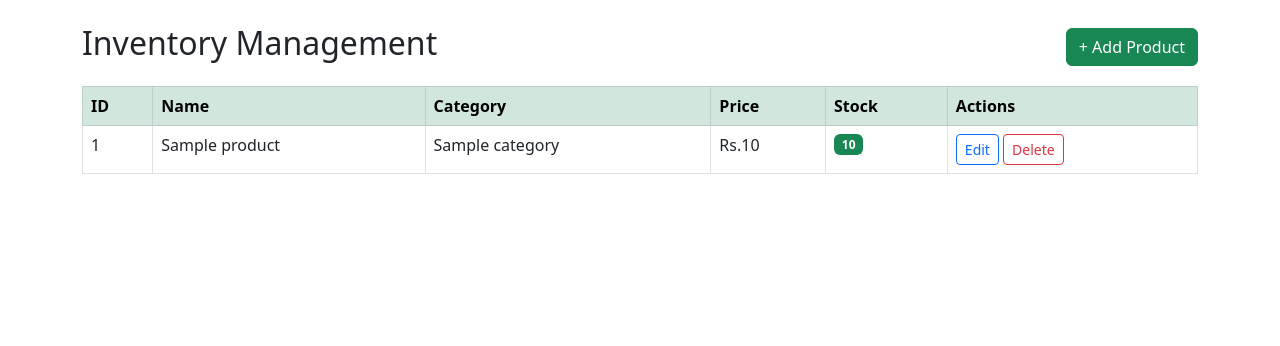
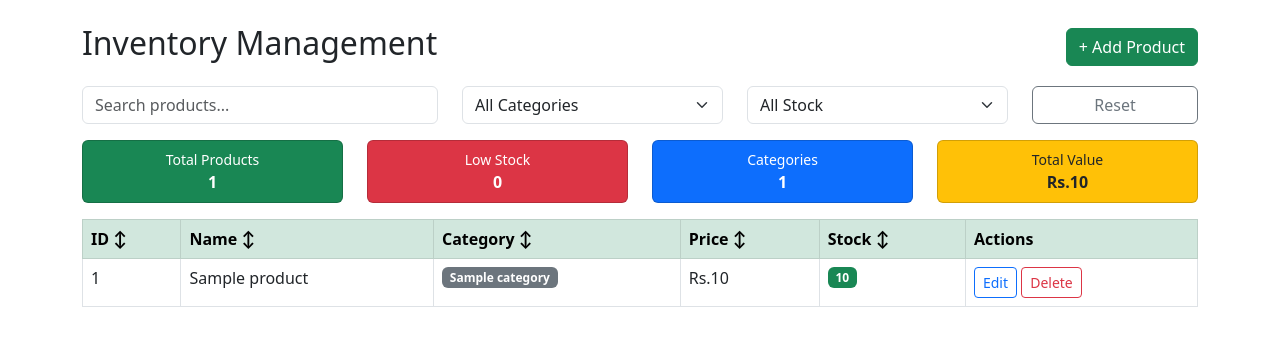
Before and after one commit to elamathi6-bot/grocery-system, a Python web app: template app/templates/inventory.html in a window 1280 px wide. Shown: the part 80-426 px from the top of the page. Run offline with Jinja, Linux system fonts and the light colour scheme; the template is opened without the code that fills it: most values are stand-ins (such as "Sample title", 1, 10 or a date in 2020).

Commit message:
Add search filter and sort to inventory

```diff
--- a/app/routes/inventory.py
+++ b/app/routes/inventory.py
@@ -9,7 +9,8 @@ inventory_bp = Blueprint('inventory', __name__, url_prefix='/inventory')
 @login_required
 def index():
     products = Product.query.all()
-    return render_template('inventory.html', products=products)
+    categories = list(set([p.category for p in products if p.category]))
+    return render_template('inventory.html', products=products, categories=categories)
 
 @inventory_bp.route('/api/products', methods=['GET'])
 @login_required
--- a/app/templates/inventory.html
+++ b/app/templates/inventory.html
@@ -4,16 +4,77 @@
   <h2>Inventory Management</h2>
   <button class="btn btn-success" data-bs-toggle="modal" data-bs-target="#addProductModal">+ Add Product</button>
 </div>
-<table class="table table-hover table-bordered">
+
+<!-- Search & Filter Bar -->
+<div class="row mb-3">
+  <div class="col-md-4">
+    <input type="text" id="searchInput" class="form-control" placeholder="Search products...">
+  </div>
+  <div class="col-md-3">
+    <select id="categoryFilter" class="form-select">
+      <option value="">All Categories</option>
+      {% for cat in categories %}
+      <option value="{{ cat }}">{{ cat }}</option>
+      {% endfor %}
+    </select>
+  </div>
+  <div class="col-md-3">
+    <select id="stockFilter" class="form-select">
+      <option value="">All Stock</option>
+      <option value="low">Low Stock (less than 10)</option>
+      <option value="ok">In Stock</option>
+    </select>
+  </div>
+  <div class="col-md-2">
+    <button class="btn btn-outline-secondary w-100" onclick="resetFilters()">Reset</button>
+  </div>
+</div>
+
+<!-- Stats Row -->
+<div class="row mb-3">
+  <div class="col-md-3">
+    <div class="card bg-success text-white text-center p-2">
+      <small>Total Products</small>
+      <strong>{{ products|length }}</strong>
+    </div>
+  </div>
+  <div class="col-md-3">
+    <div class="card bg-danger text-white text-center p-2">
+      <small>Low Stock</small>
+      <strong>{{ products|selectattr('stock_quantity', 'lt', 10)|list|length }}</strong>
+    </div>
+  </div>
+  <div class="col-md-3">
+    <div class="card bg-primary text-white text-center p-2">
+      <small>Categories</small>
+      <strong>{{ categories|length }}</strong>
+    </div>
+  </div>
+  <div class="col-md-3">
+    <div class="card bg-warning text-dark text-center p-2">
+      <small>Total Value</small>
+      <strong>Rs.{{ "%.0f"|format(products|sum(attribute='price')) }}</strong>
+    </div>
+  </div>
+</div>
+
+<table class="table table-hover table-bordered" id="productTable">
   <thead class="table-success">
-    <tr><th>ID</th><th>Name</th><th>Category</th><th>Price</th><th>Stock</th><th>Actions</th></tr>
+    <tr>
+      <th onclick="sortTable(0)" style="cursor:pointer">ID ↕</th>
+      <th onclick="sortTable(1)" style="cursor:pointer">Name ↕</th>
+      <th onclick="sortTable(2)" style="cursor:pointer">Category ↕</th>
+      <th onclick="sortTable(3)" style="cursor:pointer">Price ↕</th>
+      <th onclick="sortTable(4)" style="cursor:pointer">Stock ↕</th>
+      <th>Actions</th>
+    </tr>
   </thead>
-  <tbody>
+  <tbody id="productBody">
     {% for p in products %}
-    <tr id="row-{{ p.id }}">
+    <tr id="row-{{ p.id }}" data-category="{{ p.category }}" data-stock="{{ p.stock_quantity }}">
       <td>{{ p.id }}</td>
       <td>{{ p.name }}</td>
-      <td>{{ p.category }}</td>
+      <td><span class="badge bg-secondary">{{ p.category }}</span></td>
       <td>Rs.{{ p.price }}</td>
       <td>
         <span class="badge {% if p.stock_quantity < 10 %}bg-danger{% else %}bg-success{% endif %}">
@@ -28,13 +89,15 @@
     {% endfor %}
   </tbody>
 </table>
+
+<!-- Add Product Modal -->
 <div class="modal fade" id="addProductModal" tabindex="-1">
   <div class="modal-dialog">
     <div class="modal-content">
-      <div class="modal-header"><h5 class="modal-title">Add New Product</h5></div>
+      <div class="modal-header bg-success text-white"><h5 class="modal-title">Add New Product</h5></div>
       <div class="modal-body">
         <input class="form-control mb-2" id="prodName" placeholder="Product name">
-        <input class="form-control mb-2" id="prodCategory" placeholder="Category">
+        <input class="form-control mb-2" id="prodCategory" placeholder="Category (e.g. Grains, Fruits)">
         <input class="form-control mb-2" id="prodPrice" type="number" placeholder="Price">
         <input class="form-control" id="prodStock" type="number" placeholder="Stock quantity">
       </div>
@@ -45,4 +108,48 @@
     </div>
   </div>
 </div>
+
+<script>
+// Search
+document.getElementById('searchInput').addEventListener('keyup', filterTable);
+document.getElementById('categoryFilter').addEventListener('change', filterTable);
+document.getElementById('stockFilter').addEventListener('change', filterTable);
+
+function filterTable() {
+  const search = document.getElementById('searchInput').value.toLowerCase();
+  const category = document.getElementById('categoryFilter').value.toLowerCase();
+  const stock = document.getElementById('stockFilter').value;
+  const rows = document.querySelectorAll('#productBody tr');
+  rows.forEach(row => {
+    const name = row.cells[1].textContent.toLowerCase();
+    const cat = row.dataset.category ? row.dataset.category.toLowerCase() : '';
+    const stockVal = parseInt(row.dataset.stock);
+    const matchSearch = name.includes(search);
+    const matchCat = !category || cat === category;
+    const matchStock = !stock || (stock === 'low' && stockVal < 10) || (stock === 'ok' && stockVal >= 10);
+    row.style.display = matchSearch && matchCat && matchStock ? '' : 'none';
+  });
+}
+
+function resetFilters() {
+  document.getElementById('searchInput').value = '';
+  document.getElementById('categoryFilter').value = '';
+  document.getElementById('stockFilter').value = '';
+  filterTable();
+}
+
+// Sort
+let sortDir = {};
+function sortTable(col) {
+  const tbody = document.getElementById('productBody');
+  const rows = Array.from(tbody.querySelectorAll('tr'));
+  sortDir[col] = !sortDir[col];
+  rows.sort((a, b) => {
+    const x = a.cells[col].textContent.trim();
+    const y = b.cells[col].textContent.trim();
+    return sortDir[col] ? x.localeCompare(y, undefined, {numeric: true}) : y.localeCompare(x, undefined, {numeric: true});
+  });
+  rows.forEach(r => tbody.appendChild(r));
+}
+</script>
 {% endblock %}
```
